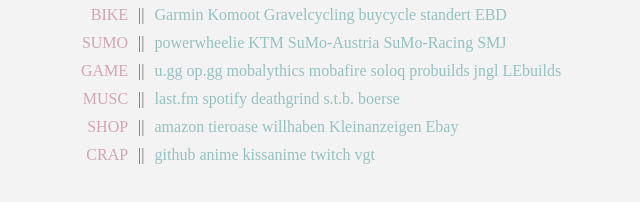
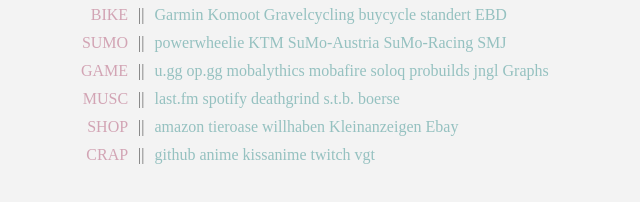
Before and after one commit to Xerolution/home, a plain HTML site: page index.html in a window 1280 px wide. Shown: the part 168-370 px from the top of the page, 129-769 px from the left. Drawn offline with Linux system fonts and the light colour scheme.

Commit message:
Update index.html

```diff
--- a/index.html
+++ b/index.html
@@ -42,7 +42,7 @@ td:nth-child(2) {
 
 <td align="right">SUMO</td><td>    ||  </td><td><a href="http://www.powerwheelie.de">powerwheelie</a>  <a href="https://www.ktmforum.eu/forum/">KTM</a>  <a href="http://www.supermoto-austria.at">SuMo-Austria</a>  <a href="http://www.supermoto-racing.de">SuMo-Racing</a>  <a href="http://supermotojunkie.com/">SMJ</a>  </td></tr><tr>
 
-<td  align="right">GAME</td><td>    ||  </td><td><a href="https://u.gg/">u.gg</a>  <a href="https://www.op.gg/summoners/euw/Zerolution-EUW">op.gg</a>  <a href="https://mobalytics.gg/lol/profile/euw/zerolution-euw/overview">mobalythics</a>  <a href="https://www.mobafire.com/league-of-legends/build/the-book-of-aphelios-629052">mobafire</a>  <a href="https://www.soloq.gg/lol/Zerolution-EUW?t=live">soloq</a>   <a href="https://probuildstats.com/champion/aphelios">probuilds</a>   <a href="https://jungler.gg/">jngl</a>  <a href="https://www.lastepochtools.com/builds/filter/language=en">LEbuilds</a>     </td></tr><tr>
+<td  align="right">GAME</td><td>    ||  </td><td><a href="https://u.gg/">u.gg</a>  <a href="https://www.op.gg/summoners/euw/Zerolution-EUW">op.gg</a>  <a href="https://mobalytics.gg/lol/profile/euw/zerolution-euw/overview">mobalythics</a>  <a href="https://www.mobafire.com/league-of-legends/build/the-book-of-aphelios-629052">mobafire</a>  <a href="https://www.soloq.gg/lol/Zerolution-EUW?t=live">soloq</a>   <a href="https://probuildstats.com/champion/aphelios">probuilds</a>   <a href="https://jungler.gg/">jngl</a>  <a href="https://www.leagueofgraphs.com/summoner/euw/Zerolution-EUW">Graphs</a>     </td></tr><tr>
 
 <td align="right">MUSC</td><td>    ||  </td><td><a href="http://www.lastfm.de/home">last.fm</a>  <a href="http://open.spotify.com">spotify</a>  <a href="http://deathgrind.net/">deathgrind</a>  <a href="http://sharethisbreath.blogspot.co.at/">s.t.b.</a>  <a href="https://boerse.to/">boerse</a>  </td></tr><tr>
 
```
